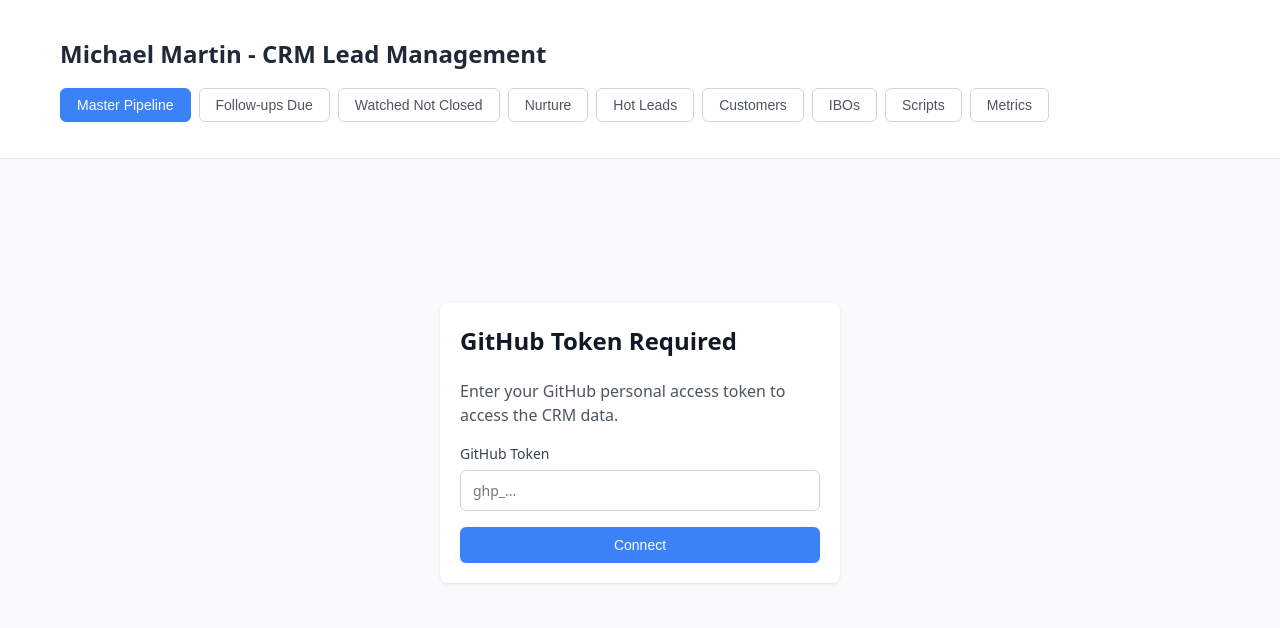
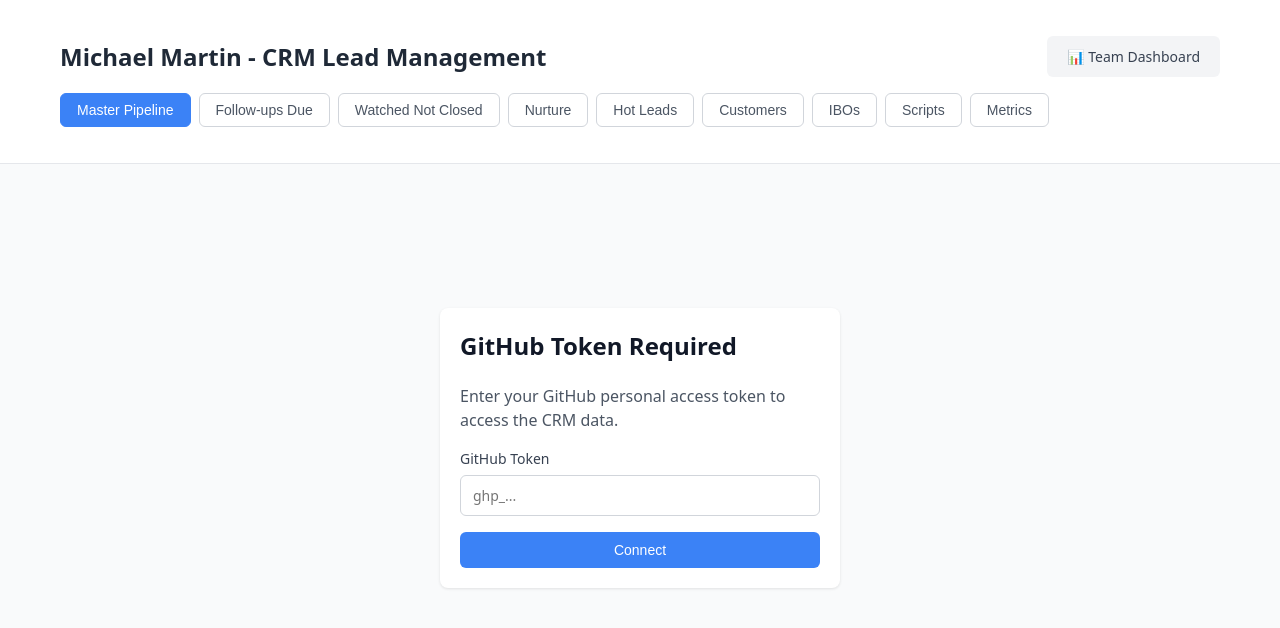
Before and after one commit to ricardolucien35/crm-ricardo-lucien, a plain HTML site: page index.html in a window 1280 px wide. Drawn offline with Linux system fonts and the light colour scheme.

Commit message:
Add Team Dashboard link

```diff
--- a/index.html
+++ b/index.html
@@ -199,8 +199,11 @@
 <body>
   <div class="header">
     <div class="container">
-      <h1>Michael Martin - CRM Lead Management</h1>
-      <div class="nav">
+      <div style="display: flex; justify-content: space-between; align-items: center; flex-wrap: wrap; gap: 16px;">
+        <h1 style="margin: 0;">Michael Martin - CRM Lead Management</h1>
+        <a href="https://michael9549.github.io/team-dashboard/" target="_blank" class="button button-secondary" style="text-decoration: none; font-size: 14px;">📊 Team Dashboard</a>
+      </div>
+      <div class="nav" style="margin-top: 16px;">
         <button class="nav-button active" data-view="pipeline">Master Pipeline</button>
         <button class="nav-button" data-view="followups">Follow-ups Due</button>
         <button class="nav-button" data-view="watched">Watched Not Closed</button>
```
